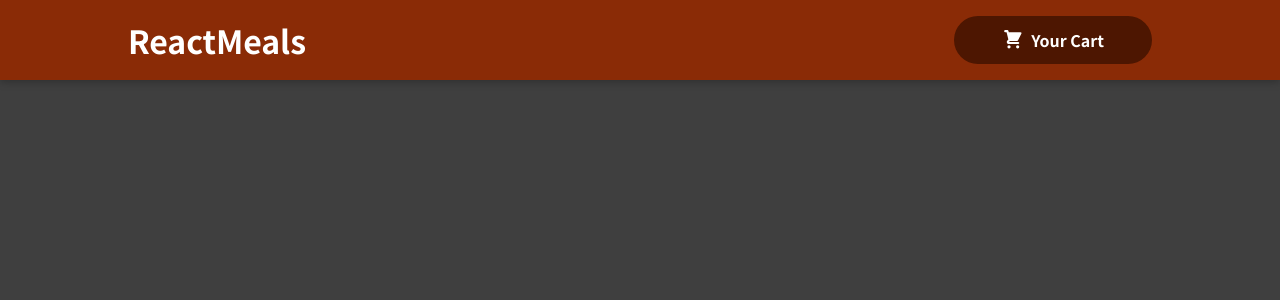
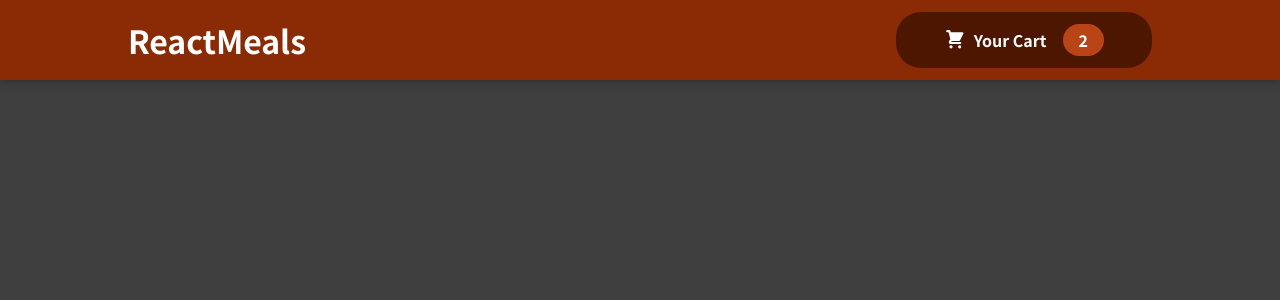
Before and after one commit to SpectreAscended/react-food-order-app, a React (Vite) app: page / in a window 1280 px wide. Shown: the top 300 px of the page. Built offline with nearby package versions, Linux system fonts and the light colour scheme.

Commit message:
styled cart button

```diff
--- a/src/components/Header/HeaderCartButton.jsx
+++ b/src/components/Header/HeaderCartButton.jsx
@@ -7,6 +7,7 @@ const HeaderCartButton = () => {
     <button className={classes.button}>
       <CartIcon className={classes.icon} />
       Your Cart
+      <div className={classes.badge}>2</div>
     </button>
   );
 };
```
